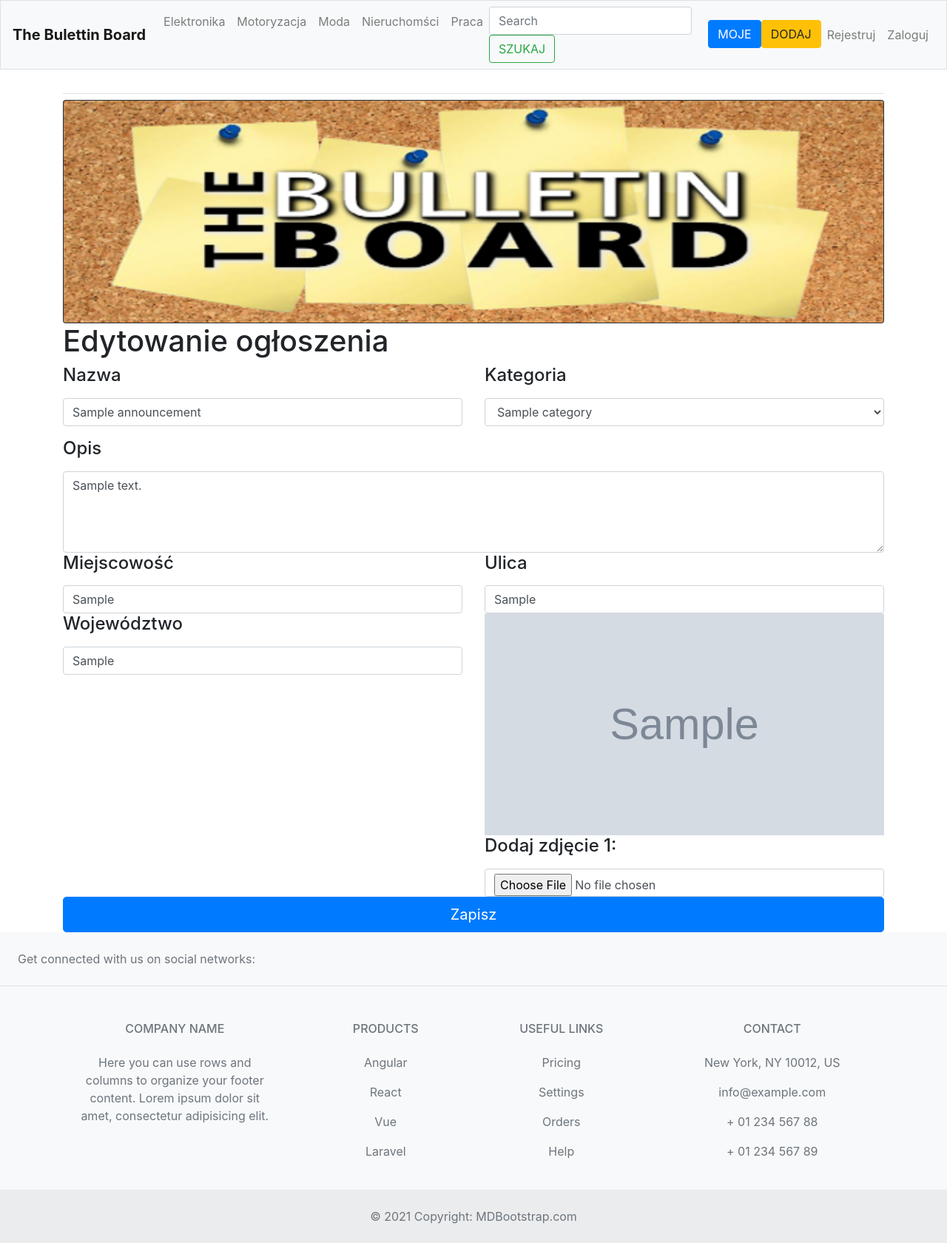
After one commit to tomizdebski/BULLETIN_BOARD_APP, a Django app: page /edit/1 in a window 1280 px wide. The commit adds this page. Shown: the whole page at 74% size. Run offline with Django 3.2, Linux system fonts and the light colour scheme; tables that the repository leaves empty hold one stand-in row (values such as "Sample post"); grey boxes marked "Sample" are stand-in pictures; some libraries are stand-ins or nearby versions.

Commit message:
edit announce wiev --is working

```diff
--- a/bulettin_board_app/urls.py
+++ b/bulettin_board_app/urls.py
@@ -10,6 +10,7 @@ urlpatterns = [
     path('details-announce/<int:id>', views.DetaliAnnounceIdView.as_view(), name="details_announce"),
     path('my-announce/', views.MyAnnounceView.as_view(), name="my_announce"),
     path('delete/<int:id>', views.DeleteView.as_view(), name="delete"),
+    path('edit/<int:id>', views.EditView.as_view(), name="edit"),
 
 ]
 
--- a/bulettin_board_app/views.py
+++ b/bulettin_board_app/views.py
@@ -25,6 +25,7 @@ class IndexView(View):
 
 class AddAnnounceView(View):
     def get(self, request):
+
         return render(request, "bulettin_board_app/app-add-annouce.html")
 
     def post(self, request):
@@ -102,3 +103,56 @@ class DeleteView(View):
         annoucement = Announcement.objects.get(id=id)
         annoucement.delete()
         return redirect("my_announce")
+
+
+class EditView(View):
+
+    template_name = "bulettin_board_app/app-edit-announce.html"
+
+    def get(self, request, id):
+        annoucement = Announcement.objects.get(id=id)
+        locations = Locations.objects.get(id=annoucement.locations_id)
+        category = Category.objects.get(id=annoucement.category_id)
+        try:
+            photos = Photos.objects.get(announcement_id=id)
+            ctx = {
+                "annoucement": annoucement,
+                "locations": locations,
+                "photos": photos,
+                "category": category
+            }
+            return render(request, self.template_name, ctx)
+        except Photos.DoesNotExist:
+            ctx = {
+                "annoucement": annoucement,
+                "locations": locations,
+                "category": category
+            }
+            return render(request, self.template_name, ctx)
+
+    def post(self, request, id):
+
+        annoucement = Announcement.objects.get(id=id)
+        locations = Locations.objects.get(id=annoucement.locations_id)
+        photos = Photos.objects.get(announcement_id=id)
+
+        annoucement.name = request.POST.get("name")
+        annoucement.description = request.POST.get('description')
+        annoucement.user_id = request.user.id
+        annoucement.category_id = request.POST.get('category')
+        locations.city = request.POST.get("city")
+        locations.street = request.POST.get("street")
+        locations.province = request.POST.get("province")
+
+        if len(request.FILES) != 0:
+            photos.img = request.FILES['image1']
+            photos.announcement_id = annoucement.id
+            annoucement.save()
+            locations.save()
+            photos.save()
+
+        else:
+            annoucement.save()
+            locations.save()
+
+        return redirect('details_announce', id=id)
--- a/templates/bulettin_board_app/app-details-announce.html
+++ b/templates/bulettin_board_app/app-details-announce.html
@@ -18,7 +18,7 @@
     {% endif %}
 
   <p class="lead">
-      <a class="btn btn-warning btn-lg" href="#" role="button">Edytuj</a>
+      <a class="btn btn-warning btn-lg" href="{% url 'edit' annoucement.id %}" role="button">Edytuj</a>
       <a class="btn btn-danger btn-lg" href="{% url 'delete' annoucement.id %}" role="button">Kasuj</a>
       <a class="btn btn-success btn-lg" href="#" role="button">Napisz wiadomość</a>
   </p>
--- /dev/null
+++ b/templates/bulettin_board_app/app-edit-announce.html
@@ -0,0 +1,104 @@
+{% extends "base.html" %}
+{% load static %}
+
+{% block content %}
+
+<form class="row g-3 needs-validation" novalidate method="post" enctype="multipart/form-data">
+  {% csrf_token %}
+
+    <div class="col-md-8"><h1>Edytowanie ogłoszenia</h1></div>
+
+
+
+    <div class="col-md-6">
+        <div class="form-outline">
+            <label for="validationCustom01" class="form-label"><h4>Nazwa</h4></label>
+            <input type="text" class="form-control" id="validationCustom01"  required name="name" value="{{ annoucement }}"/>
+          <div class="valid-feedback">Looks good!</div>
+        </div>
+    </div>
+
+    <div class="form-group col-md-6">
+      <label for="inputCategory"><h4>Kategoria</h4></label>
+      <select id="inputCategory" class="form-control" name="category" >
+            <option value="{{ category.id }}"selected>{{ category.name }}</option>
+            <option value="1">Elektronika</option>
+            <option value="2">Motoryzacja</option>
+            <option value="3">Moda</option>
+            <option value="4">Nieruchomości</option>
+            <option value="5">Praca</option>
+      </select>
+    </div>
+
+    <div class="col-md-12">
+        <div class="form-outline">
+              <label class="validationCustom02" for="textAreaExample"><h4>Opis</h4></label>
+            <textarea class="form-control" id="validationCustom02" rows="4" required name="description" >{{ annoucement.description }}</textarea>
+            <div class="valid-feedback">Looks good!</div>
+        </div>
+    </div>
+
+    <div class="col-md-6">
+        <div class="form-outline">
+            <label for="validationCustom01" class="form-label"><h4>Miejscowość</h4></label>
+            <input type="text" class="form-control" id="validationCustom01"  required name="city" value="{{ locations.city }}"/>
+          <div class="valid-feedback">Looks good!</div>
+        </div>
+    </div>
+
+    <div class="col-md-6">
+        <div class="form-outline">
+            <label for="validationCustom01" class="form-label"><h4>Ulica</h4></label>
+            <input type="text" class="form-control" id="validationCustom01"  required name="street" value="{{ locations.street }}"/>
+          <div class="valid-feedback">Looks good!</div>
+        </div>
+    </div>
+
+    <div class="col-md-6">
+        <div class="form-outline">
+            <label for="validationCustom01" class="form-label"><h4>Województwo</h4></label>
+            <input type="text" class="form-control" id="validationCustom01"  required name="province" value="{{ locations.province }}"/>
+          <div class="valid-feedback">Looks good!</div>
+        </div>
+    </div>
+
+
+
+    <hr>
+    <div class="col-md-6">
+    <div class="form-outline">
+
+            <img class="card-img-top" src="{{ photos.img.url }}" alt="Card image cap" height="300">
+
+        <label for="validationCustom03" class="form-label"><h4>Dodaj zdjęcie 1:</h4></label>
+        <input class="form-control" type="file" id="validationCustom03" required name="image1" />
+        <div class="valid-feedback">Looks good!</div>
+    </div>
+    </div>
+
+{#    <div class="col-md-4">#}
+{#    <div class="form-outline">#}
+{#        <label for="validationCustom04" class="form-label">Dodaj zdjęcie 2:</label>#}
+{#        <input class="form-control" type="file" id="validationCustom04" required name="image2"/>#}
+{#        <div class="valid-feedback">Looks good!</div>#}
+{#    </div>#}
+{#    </div>#}
+{##}
+{#    <div class="col-md-4">#}
+{#    <div class="form-outline">#}
+{#        <label for="validationCustom05" class="form-label">Dodaj zdjęcie 3:</label>#}
+{#        <input class="form-control" type="file" id="validationCustom05" required name="image3"/>#}
+{#        <div class="valid-feedback">Looks good!</div>#}
+{#    </div>#}
+{#    </div>#}
+
+
+
+  <div class="col-md-12">
+
+          <button type="submit" class="btn btn-primary btn-lg btn-block">Zapisz</button>
+  </div>
+
+</form>
+
+{% endblock content %}
```
Also changed, not shown: media/images/20191006_112846.jpg (added), media/images/20191006_113109_KhGx0Sx.jpg (added), media/images/20191006_113131_HESKvrl.jpg (added), 2 other files.
